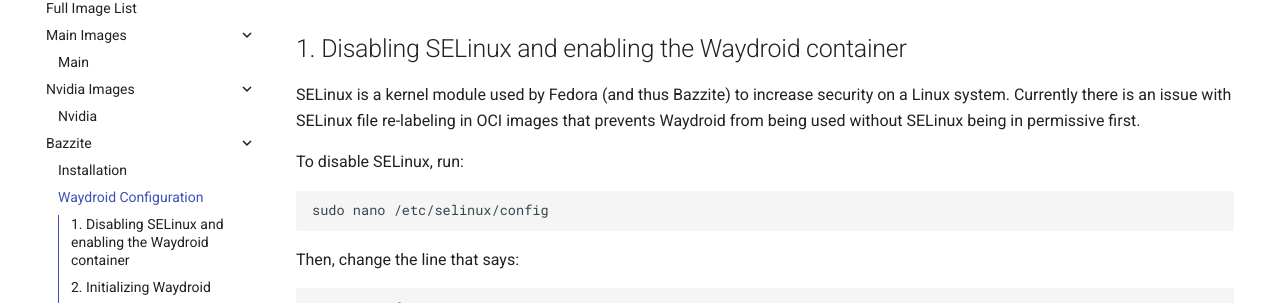
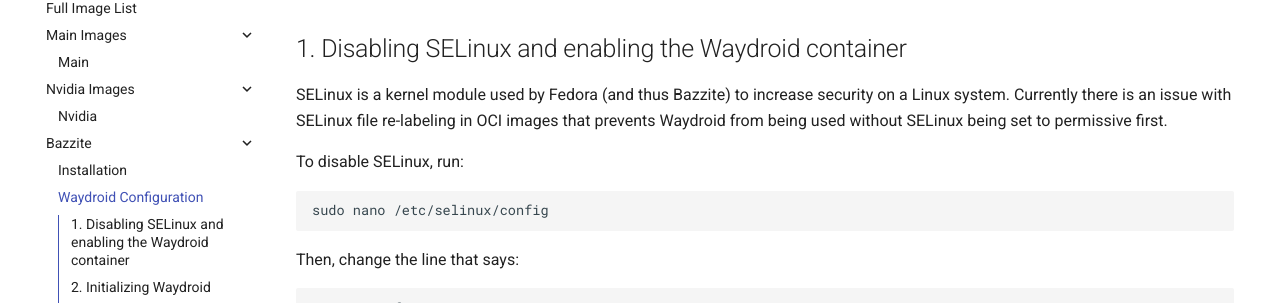
Before and after one commit to ublue-os/website, an MkDocs documentation site: the page built from docs/images/bazzite/waydroid.md, in a window 1280 px wide and 900 px high, scrolled down 312 px. Shown: the part 175-478 px from the top of the window. Built offline with MkDocs 1.6.1 and Material for MkDocs 9.7.7, drawn with Linux system fonts in a browser that asks for light colours; comment, search, counter and statistics services are not loaded.

Commit message:
Update docs/images/bazzite/waydroid.md
Co-authored-by: Jorge O. Castro <jorge.castro@gmail.com>

```diff
--- a/docs/images/bazzite/waydroid.md
+++ b/docs/images/bazzite/waydroid.md
@@ -7,7 +7,7 @@
 ## 1. Disabling SELinux and enabling the Waydroid container
 
 SELinux is a kernel module used by Fedora (and thus Bazzite) to increase security on a Linux system.
-Currently there is an issue with SELinux file re-labeling in OCI images that prevents Waydroid from being used without SELinux being in permissive first.
+Currently there is an issue with SELinux file re-labeling in OCI images that prevents Waydroid from being used without SELinux being set to permissive first.
 
 To disable SELinux, run:
 
```
